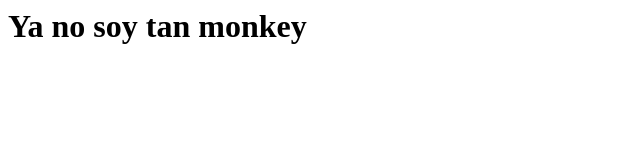
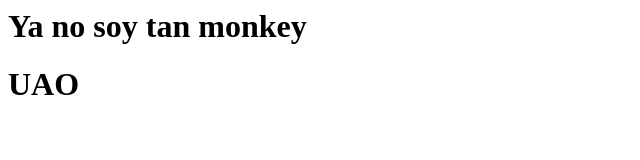
Before and after one commit to bipopa/uao_alvarosantosWeb, a plain HTML site: page index.html in a window 1280 px wide. Shown: the whole page, without its empty margins (0-640 px from the left). Drawn offline with Linux system fonts and the light colour scheme.

Commit message:
MONKEY UAO!

```diff
--- a/index.html
+++ b/index.html
@@ -10,7 +10,9 @@
         <h1>
             Ya no soy tan monkey
         </h1>
-
+        <h1>
+            UAO
+        </h1>
     </body>
 
 
```
